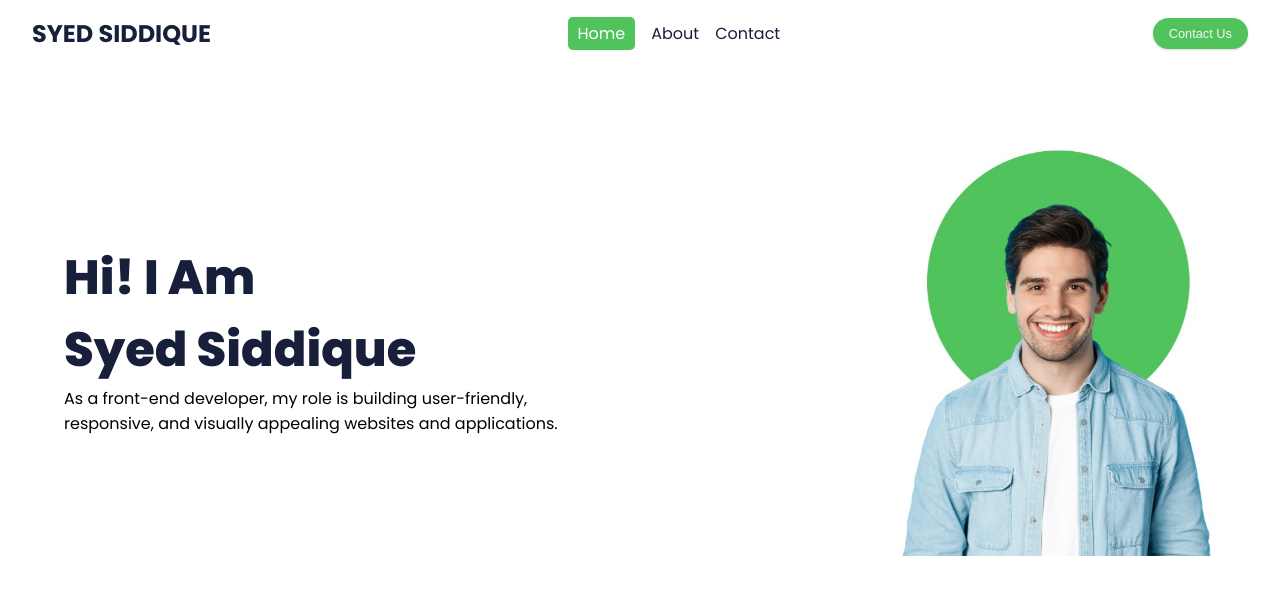
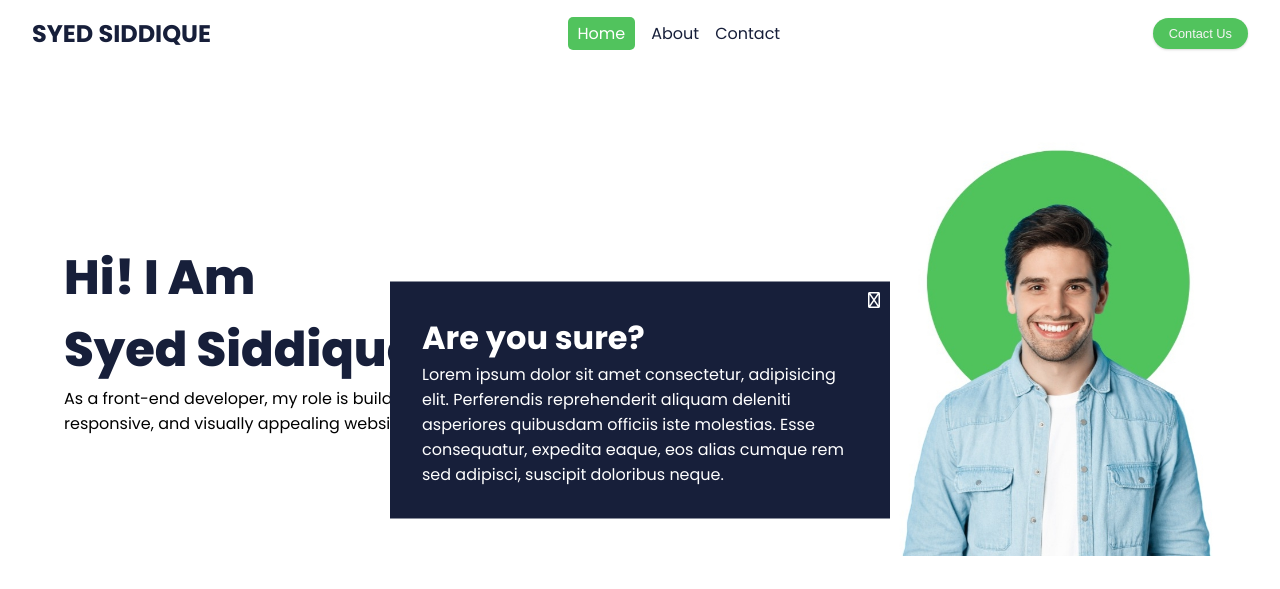
Before and after one commit to sayyedsiddique/EngineerHub_Test_Project, a plain HTML site: page index.html in a window 1280 px wide. Shown: the top 589 px of the page. Drawn offline with Linux system fonts and the light colour scheme.

Commit message:
toast added on contact btn

```diff
--- a/index.html
+++ b/index.html
@@ -163,13 +163,40 @@
       </div>
       <p>&copy; 2023 Inc. All Rights Reserved.</p>
     </footer>
+
+    <!-- Toast -->
+    <div class="toast active">
+      <i class="fa-sharp fa-regular fa-xmark fa-1x"></i>
+      <h1>Are you sure?</h1>
+      <div>
+        Lorem ipsum dolor sit amet consectetur, adipisicing elit. Perferendis
+        reprehenderit aliquam deleniti asperiores quibusdam officiis iste
+        molestias. Esse consequatur, expedita eaque, eos alias cumque rem sed
+        adipisci, suscipit doloribus neque.
+      </div>
+    </div>
   </body>
 
   <script>
+    // hamburger handler
     const hamburger = document.querySelector(".burgerMenu_container");
     hamburger.onclick = function () {
       const navBarContainer = document.querySelector(".nav_menu_container");
       navBarContainer.classList.toggle("active");
     };
+
+    // toast handler
+    const toast = document.querySelector(".toast");
+    toast.onclick = function () {
+      toast.classList.toggle("active");
+    };
+
+    // contact handler
+    const contact = document.querySelector(".primary_btn")
+    contact.onclick = function (){
+      const toast = document.querySelector(".toast");
+      toast.classList.toggle("active");
+    }
+
   </script>
 </html>
--- a/style.css
+++ b/style.css
@@ -27,7 +27,7 @@ html {
   /* background-color: rgb(219, 219, 219); */
 }
 
-.nav_container .logo h1{
+.nav_container .logo h1 {
   color: var(--text-color);
 }
 
@@ -64,6 +64,7 @@ html {
   font-size: 0.8rem;
   box-shadow: rgba(0, 0, 0, 0.1) 0px 1px 3px 0px,
     rgba(0, 0, 0, 0.06) 0px 1px 2px 0px;
+  cursor: pointer;
 }
 
 .burgerMenu_container {
@@ -160,7 +161,7 @@ html {
   padding: 2rem;
   /* margin: 1rem; */
   box-shadow: rgba(99, 99, 99, 0.2) 0px 2px 8px 0px;
-  background-color: var(--btn-primary-bg-color);
+  background-color: var(--btn-primary-bg-color) !important;
   color: var(--text-white);
   border-radius: 5px;
   width: 300px;
@@ -173,7 +174,7 @@ html {
 
 /* Footer section START */
 
-.footer_container{
+.footer_container {
   padding: 2rem;
   background-color: var(--secondary-color);
 }
@@ -195,15 +196,40 @@ html {
   cursor: pointer;
 }
 
-.social_icon .fa-brands{
+.social_icon .fa-brands {
   color: var(--btn-primary-bg-color);
   margin: 1rem;
 }
 
-.footer_container p{
+.footer_container p {
   color: var(--text-white);
   text-align: center;
 }
+
+/* Toast section START */
+.toast {
+  position: absolute;
+  top: 50%;
+  left: 50%;
+  width: 500px;
+  transform: translate(-50%, -50%);
+  background-color: #171f3a;
+  color: var(--text-white);
+  padding: 2rem;
+  display: none;
+  cursor: pointer;
+}
+
+.toast.active {
+  display: block;
+}
+
+.fa-sharp {
+  position: absolute;
+  top: 10px;
+  right: 10px;
+}
+/* Toast section END */
 
 /* laptop */
 @media screen and (max-width: 1024px) {
@@ -214,8 +240,7 @@ html {
 
 /* Tablet */
 @media screen and (max-width: 768px) {
-
-  .left_container h1{
+  .left_container h1 {
     font-size: 2rem;
   }
   .card {
@@ -299,10 +324,10 @@ html {
     margin-bottom: 1rem;
   }
 
-  .social_icon{
+  .social_icon {
     margin: 0.5rem;
   }
-  .fa-2x{
+  .fa-2x {
     font-size: 1.5em !important;
   }
 }
```
